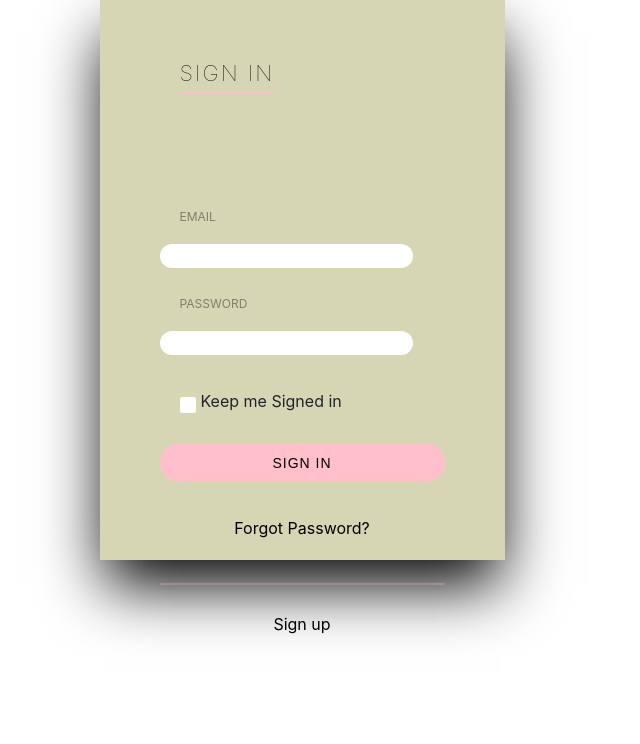
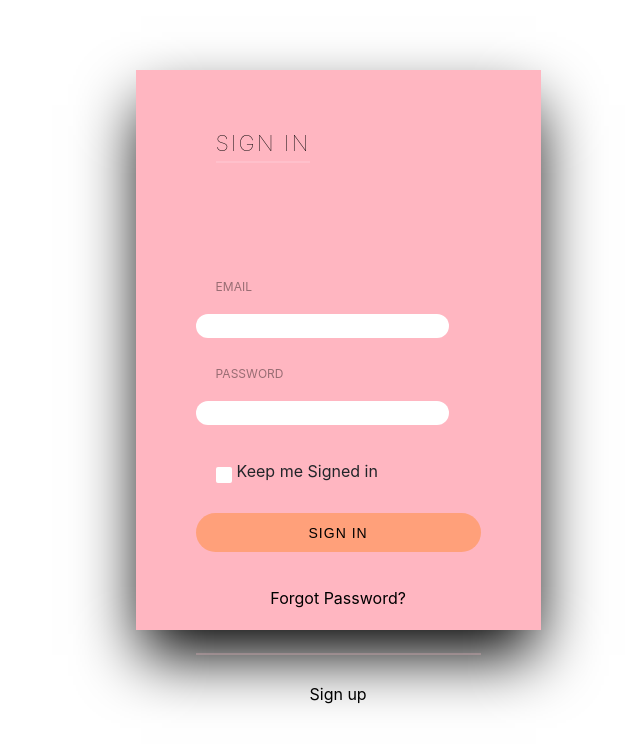
Before and after one commit to BenzterBit/Helpers.CME, a React (Create React App) app: page /login in a window 1280 px wide. Shown: the top 744 px of the page, without its empty margins (338-978 px from the left). Built offline with nearby package versions, Linux system fonts and the light colour scheme.

Commit message:
edited the color and the margins of the login

```diff
--- a/src/LandingPage/LandingPage.css
+++ b/src/LandingPage/LandingPage.css
@@ -1,4 +1,5 @@
 .landingpagemain{
+    background-color: rgb(255, 255, 255);
     display: flex;
     flex-direction: column;
     height: 100%;
--- a/src/Login/Login.css
+++ b/src/Login/Login.css
@@ -1,6 +1,6 @@
 
 .signin {
-  background-color: lightpink;
+  background-color: lightskyblue;
   font-family: 'Montserrat', sans-serif;
   color:black;
   font-size: 14px;
@@ -11,9 +11,9 @@
   position: relative;
   height: 560px;
   width: 405px;
-  margin: auto;
+  margin: 70px 37%;
   padding: 60px 60px;
-  background: no-repeat   center center rgb(214, 214, 180);
+  background: no-repeat center center lightpink;
   background-size: cover;
   box-shadow: 0px 30px 60px -5px #000;
 
@@ -145,7 +145,7 @@ label {
 }
 
 .signin {
-  background-color: pink;
+  background-color: lightsalmon;
   color: black;
   width: 100%;
   padding: 10px 20px;
```
